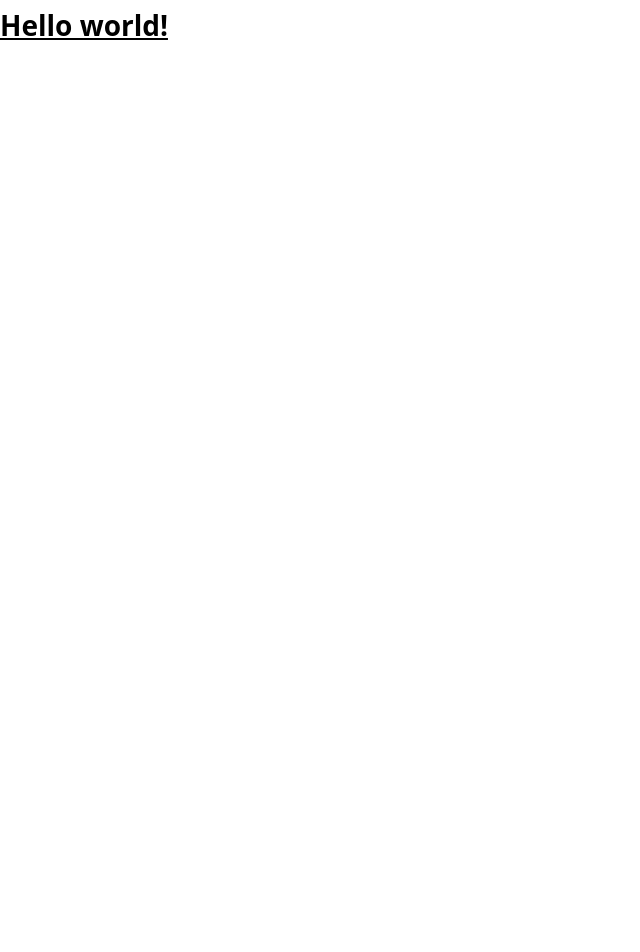
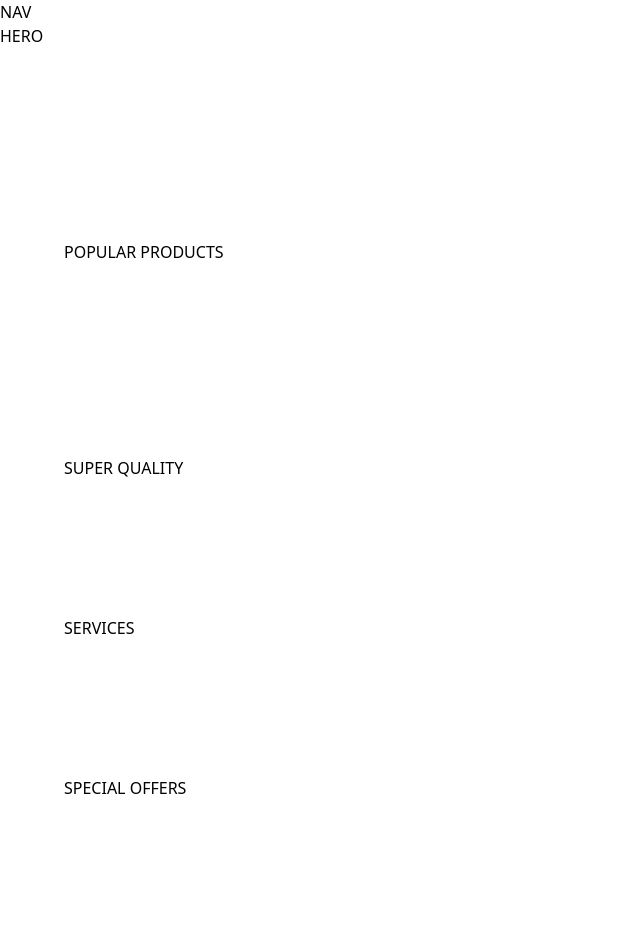
Before and after one commit to ArnavMahajan01/jm-nike, a React (Vite) app: page / in a window 1280 px wide. Shown: the top 952 px of the page, without its empty margins (0-640 px from the left). Before the commit the page ends 800 px from the top, so only its background shows below. Built offline with nearby package versions, Linux system fonts and the light colour scheme; a web font is replaced by a local one.

Commit message:
Minor Changes

```diff
--- a/src/App.jsx
+++ b/src/App.jsx
@@ -1,3 +1,15 @@
-export default function App() {
-  return <h1 className="text-3xl font-bold underline">Hello world!</h1>;
-}
+const App = () => (
+  <main className="relative">
+    NAV
+    <section className="xl:padding-1 wide:padding-r padding-b">HERO</section>
+    <section className="padding">POPULAR PRODUCTS</section>
+    <section className="padding">SUPER QUALITY</section>
+    <section className="padding-x py-10">SERVICES</section>
+    <section className="padding">SPECIAL OFFERS</section>
+    <section className="padding">CUSTOMER REVIEWS</section>
+    <section className="padding">SUBSCRIBE</section>
+    <section className="padding">FOOTER</section>
+  </main>
+);
+
+export default App;
```
